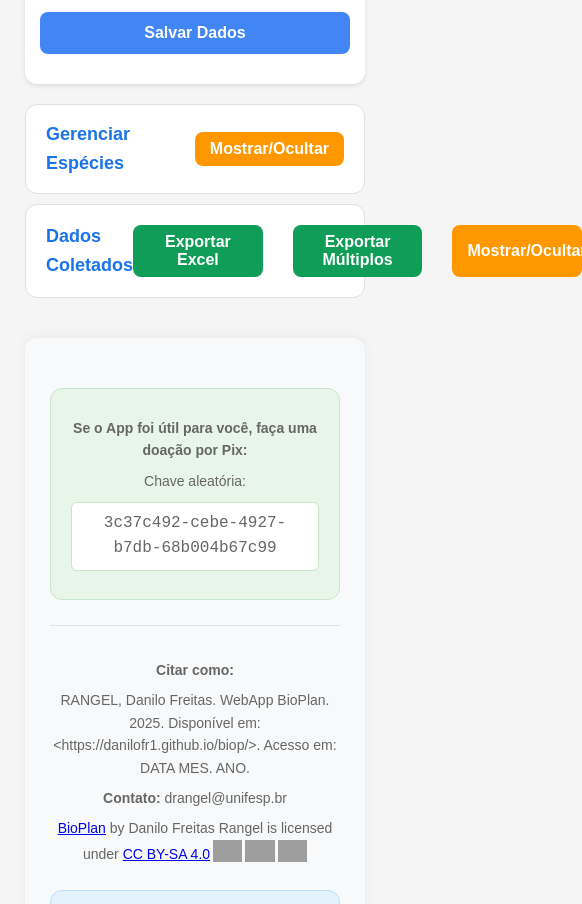
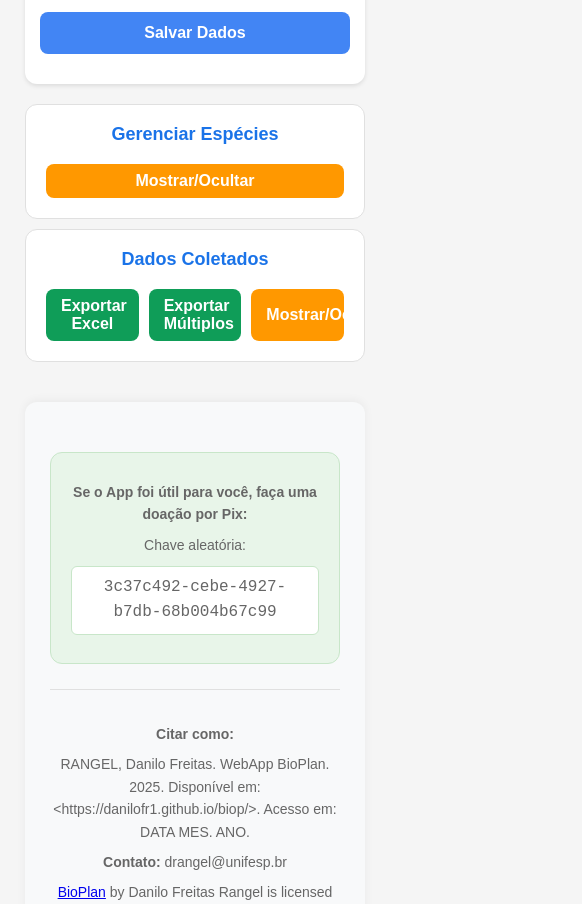
Before and after one commit to DANILOFR1/biop, a plain HTML site: page index.html in a window 390 px wide. Shown: the part 1160-2064 px from the top of the page, 582 px wide, since content can reach past the window. Drawn offline with nearby package versions, Linux system fonts and the light colour scheme; grey boxes are pictures that could not be loaded.

Commit message:
Add files via upload

```diff
--- a/index.html
+++ b/index.html
@@ -91,13 +91,13 @@
         }
         .card-header > div {
             display: flex;
-            gap: 30px;
+            gap: 10px;
+            flex-wrap: wrap;
         }
         .export-btn {
-            flex: 1;
             min-width: 120px;
+            padding: 8px 15px;
             margin: 0;
-            padding: 8px 15px;
         }
         .section-title {
             font-size: 20px;
@@ -225,6 +225,17 @@
             }
             .card {
                 padding: 15px;
+            }
+            .card-header {
+                flex-direction: column;
+                gap: 10px;
+            }
+            .card-header > div {
+                width: 100%;
+            }
+            .export-btn {
+                flex: 1;
+                min-width: 0;
             }
         }
         .manual-coords {
```
